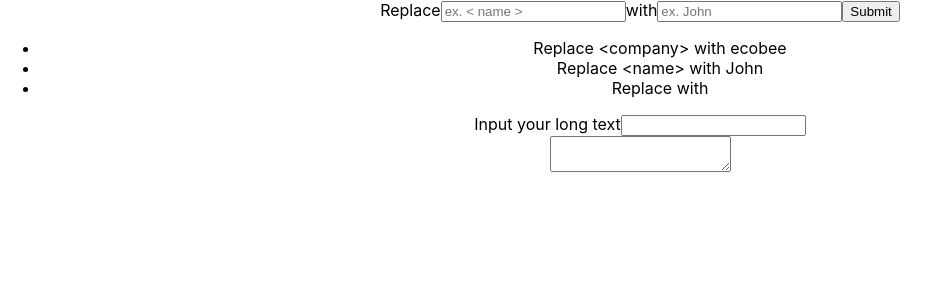
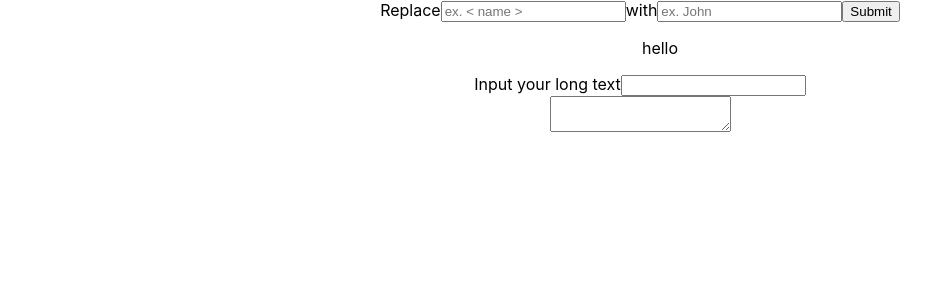
Before and after one commit to CiciZhang/coverletterMadeEasy, a React (Create React App) app: page / in a window 1280 px wide. Shown: the top 300 px of the page, without its empty margins (0-940 px from the left). Built offline with nearby package versions, Linux system fonts and the light colour scheme.

Commit message:
able to pass info from child to parent

```diff
--- a/src/App.js
+++ b/src/App.js
@@ -1,44 +1,30 @@
 import React, { useState } from "react";
 import ThingsToReplace from "./ThingsToReplace"
+import MappedList from "./MappedList"
 import "./App.css";
 
 
 function App() {
   const [textInput, setTextInput] = useState("");
-  const [replacements, setReplacements] = useState([]);
+  const replacements = []
 
   const textInputHandler = (event) => {
     event.preventDefault()
     setTextInput(event.target.value)
   }
 
-
-
-  const testArray = [
-    {
-      fieldToReplace: "<company>",
-      newText: "ecobee"
-    },
-    {
-      fieldToReplace: "<name>",
-      newText: "John"
-    },
-    {
-      fieldToReplace: "",
-      newText: ""
-    }
-  ]
-
-
   const addToReplacementArray = (fieldToReplace, newText) => {
-    // event.preventDefault()
-    console.log(fieldToReplace,newText)
+    replacements.push({
+      fieldToReplace: fieldToReplace,
+      newText: newText
+    })
+    console.log(replacements, "this is my replacmeent")
   }
-
   return (
     <div className="App">
 
       <ThingsToReplace addToReplacementArray={addToReplacementArray}/>
+      <MappedList replacements={replacements} />
       <form action="submit" >
         <label>Input your long text</label>
         <input type="text" name="textInput" onChange={textInputHandler} />
--- /dev/null
+++ b/src/MappedList.js
@@ -0,0 +1,18 @@
+import React from "react"
+
+function mappedList(){
+    return(
+        <ul>
+            {/* {console.log(replacements)} */}
+            {
+            // testArray.map((items) =>
+            //     <li>Replace {items.fieldToReplace} with {items.newText}
+            //     </li>)
+            }
+            hello
+        </ul>
+    )
+}
+
+
+export default mappedList
--- a/src/ThingsToReplace.js
+++ b/src/ThingsToReplace.js
@@ -1,56 +1,26 @@
 import React, { useState } from "react";
-
-
-const testArray = [
-  {
-    fieldToReplace: "<company>",
-    newText: "ecobee"
-  },
-  {
-    fieldToReplace: "<name>",
-    newText: "John"
-  },
-  {
-    fieldToReplace: "",
-    newText: ""
-  }
-]
-
-// const numbers = [1, 2, 3, 4, 5];
-// const listItems = numbers.map((number) =>
-//   <li>{number}</li>
-// )
-
 
 function ThingsToReplace({addToReplacementArray}) {
   const [fieldName, setFieldName] = useState("")
   const [newText, setNewText] = useState("")
-  const textHandler= (event) => {
-    event.preventDefault()
-    console.log(event.target.value)
-  }
 
   const setField = (event) => {
-    event.preventDefault()
     setFieldName(event.target.value)
   }
 
   const setText = (event) => {
-    // event.preventDefault()
     setNewText(event.target.value)
   }
 
   const submitHandler = (event) => {
+    event.preventDefault()
+    setNewText("")
     setFieldName("")
-    setNewText("")
-
-    event.preventDefault()
   }
 
   return (
-    <div>
-
-      <form action="submit" onSubmit={()=>{addToReplacementArray(fieldName, newText)}}>
+      <form action="submit" onSubmit={(event) =>{
+        addToReplacementArray(fieldName, newText); submitHandler(event)} }>
           Replace
           <label htmlFor="fieldName"></label>
         <input type="text" aria-label="field to replace, example < name >" placeholder="ex. < name >"
@@ -61,14 +31,6 @@ function ThingsToReplace({addToReplacementArray}) {
         <input type="text" aria-label="text to replace, example John" placeholder="ex. John" value={newText} onChange={setText} name="text"/>
         <input type="submit" />
       </form>
-      <ul>
-        {testArray.map((items) =>
-          <li>Replace {items.fieldToReplace} with {items.newText}
-          </li>)
-        }
-      </ul>
-
-    </div>
   )
 }
 
```
